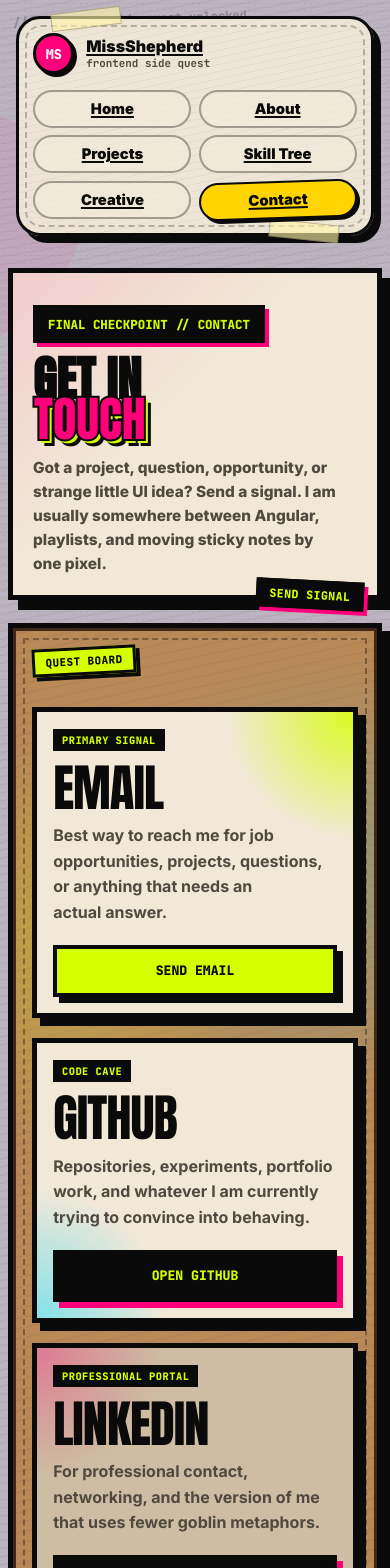
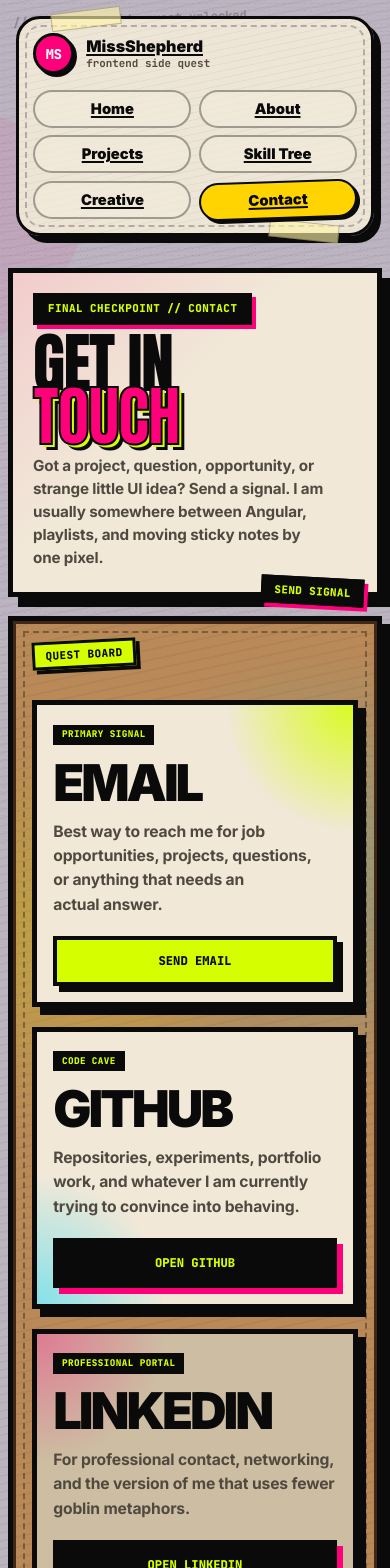
Before and after one commit to MissShepherd/missshepherd-portfolio, an Angular app: page /contact in a window 390 px wide. Shown: the top 1568 px of the page. Built offline with nearby package versions, Linux system fonts and the light colour scheme.

Commit message:
style: enhance contact page layout and responsiveness

```diff
--- a/src/app/pages/contact/contact.scss
+++ b/src/app/pages/contact/contact.scss
@@ -5,9 +5,15 @@
 
 /* Hero */
 
+/* Hero */
+
 .contact-hero {
   position: relative;
-  padding: 2rem;
+  display: grid;
+  grid-template-columns: 18rem minmax(0, 1fr);
+  gap: 0.75rem 2rem;
+  align-items: end;
+  padding: 1.4rem 2rem;
   border: 5px solid var(--border);
   background:
     linear-gradient(135deg, rgba(255, 0, 122, 0.12), transparent 42%),
@@ -23,7 +29,7 @@
   padding: 0.35rem 0.65rem;
   color: var(--acid);
   font-family: var(--font-mono);
-  font-size: 0.72rem;
+  font-size: 0.68rem;
   font-weight: 900;
   line-height: 1;
   letter-spacing: 0.04em;
@@ -34,8 +40,27 @@
   transform: rotate(3deg);
 }
 
+.contact-hero .kicker {
+  grid-column: 1 / -1;
+  width: fit-content;
+  margin: 0;
+  font-family: var(--font-mono);
+  font-size: clamp(0.68rem, 0.8vw, 0.78rem);
+  font-weight: 900;
+  line-height: 1.1;
+  letter-spacing: 0.045em;
+  text-transform: uppercase;
+}
+
 .contact-hero .page-title {
-  margin-bottom: 1rem;
+  grid-column: 1;
+  margin: 0;
+  font-family: var(--font-heading);
+  font-size: clamp(3.5rem, 5.8vw, 5.3rem);
+  font-weight: 400;
+  line-height: 0.8;
+  letter-spacing: -0.025em;
+  text-transform: uppercase;
 }
 
 .contact-hero .page-title span {
@@ -48,12 +73,16 @@
 }
 
 .contact-hero p:last-child {
-  max-width: 780px;
+  grid-column: 2;
+  max-width: 720px;
   margin: 0;
+  padding-bottom: 0.15rem;
   color: var(--muted);
-  font-size: 1.08rem;
-  font-weight: 750;
-  line-height: 1.7;
+  font-family: var(--font-body);
+  font-size: clamp(0.96rem, 1.2vw, 1.08rem);
+  font-weight: 700;
+  line-height: 1.55;
+  letter-spacing: -0.01em;
   text-wrap: pretty;
 }
 
@@ -171,7 +200,7 @@
   padding: 0.35rem 0.55rem;
   color: var(--acid);
   font-family: var(--font-mono);
-  font-size: 0.65rem;
+  font-size: 0.58rem;
   font-weight: 900;
   line-height: 1;
   letter-spacing: 0.045em;
@@ -181,19 +210,21 @@
 
 .contact-card h2 {
   margin: 0 0 0.8rem;
-  font-family: var(--font-heading);
-  font-size: clamp(2.6rem, 4vw, 4rem);
-  font-weight: 400;
-  line-height: 0.9;
-  letter-spacing: -0.02em;
+  font-family: var(--font-body);
+  font-size: clamp(2rem, 3vw, 3.1rem);
+  font-weight: 950;
+  line-height: 0.95;
+  letter-spacing: -0.06em;
   text-transform: uppercase;
 }
 
 .contact-card p {
   margin: 0 0 1.2rem;
   color: var(--muted);
-  font-weight: 700;
-  line-height: 1.6;
+  font-size: 0.98rem;
+  font-weight: 650;
+  line-height: 1.55;
+  letter-spacing: -0.01em;
   text-wrap: pretty;
 }
 
@@ -201,12 +232,12 @@
 
 .contact-button {
   display: inline-grid;
-  min-height: 3.2rem;
+  min-height: 3rem;
   place-items: center;
-  padding: 0.85rem 1.15rem;
+  padding: 0.8rem 1.05rem;
   color: var(--acid);
   font-family: var(--font-mono);
-  font-size: 0.82rem;
+  font-size: 0.76rem;
   font-weight: 900;
   text-transform: uppercase;
   text-decoration: none;
@@ -285,25 +316,38 @@
   }
 }
 
-@media (max-width: 620px) {
+@media (max-width: 760px) {
   .contact-page {
-    gap: 1.4rem;
+    gap: 1.2rem;
   }
 
   .contact-hero {
+    grid-template-columns: 1fr;
     padding: 1.25rem;
+  }
+
+  .contact-hero .kicker,
+  .contact-hero .page-title,
+  .contact-hero p:last-child {
+    grid-column: 1;
+  }
+
+  .contact-hero .page-title {
+    font-size: clamp(3.5rem, 17vw, 5rem);
+  }
+
+  .contact-hero p:last-child {
+    font-size: 0.95rem;
+    line-height: 1.5;
   }
 
   .contact-hero::after {
     right: 0.8rem;
     bottom: -0.85rem;
   }
+}
 
-  .contact-hero p:last-child {
-    font-size: 0.96rem;
-    line-height: 1.55;
-  }
-
+@media (max-width: 620px) {
   .contact-board {
     padding: 1.2rem;
     border-width: 5px;
```
